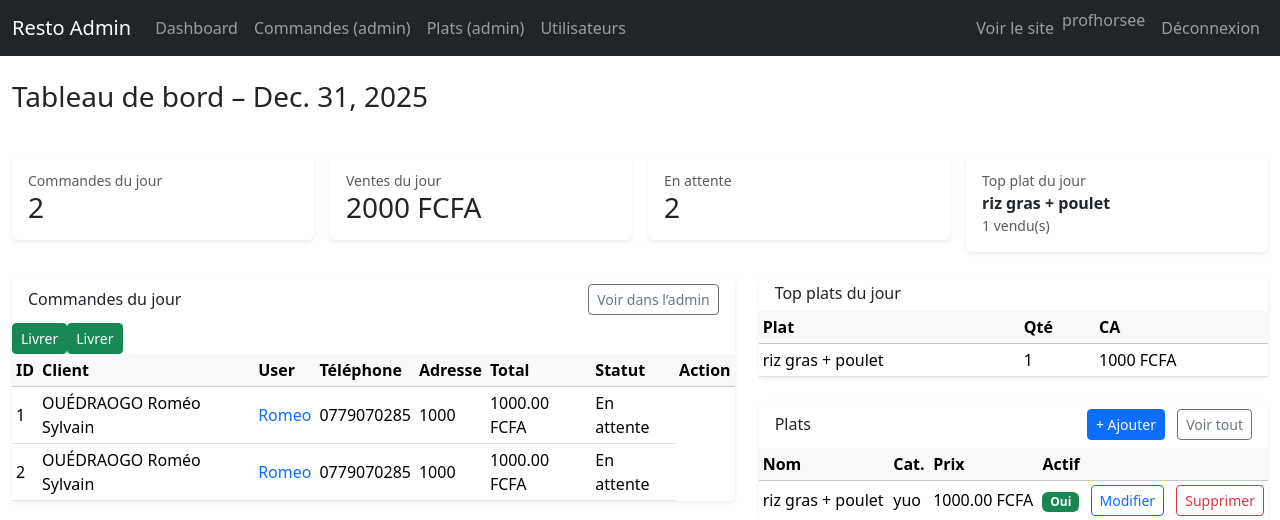
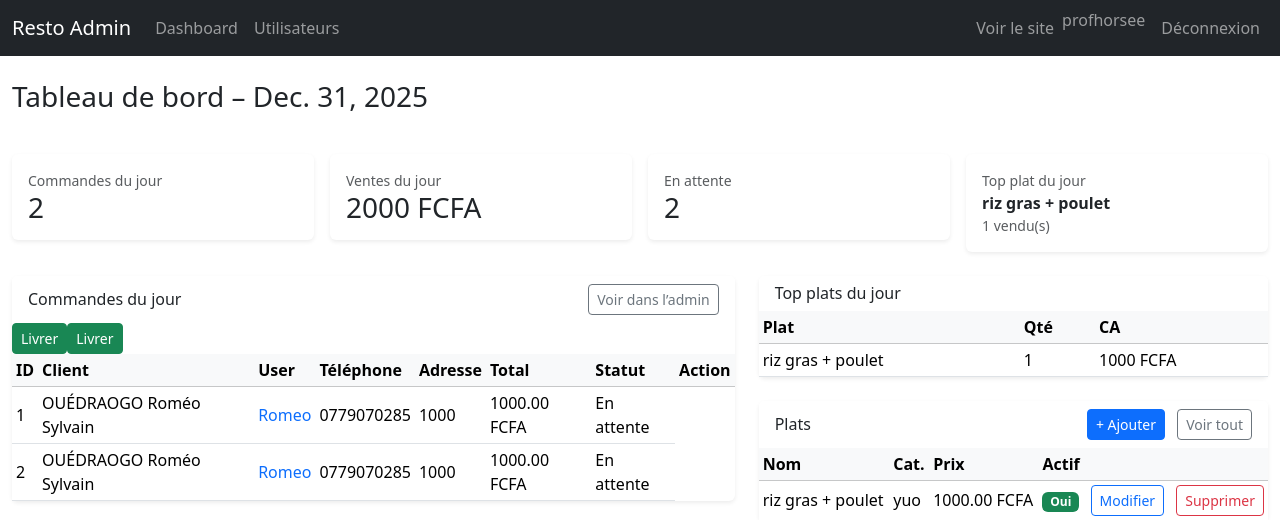
Before and after one commit to romeosyl08-png/resto, a Django app: page /staff/dashboard/ in a window 1280 px wide. Shown: the top 520 px of the page. Run offline with Django 5.2, Linux system fonts and the light colour scheme; a user stored in the database is signed in; data comes from the database, SQL or seed files in the repository.

Commit message:
Remove admin links for orders and meals

```diff
--- a/resto/staff/templates/admin/base_admin.html
+++ b/resto/staff/templates/admin/base_admin.html
@@ -47,12 +47,6 @@
           <a class="nav-link" href="{% url 'staff:admin_dashboard' %}">Dashboard</a>
         </li>
         <li class="nav-item">
-          <a class="nav-link" href="{% url 'shop_order_changelist' %}">Commandes (admin)</a>
-        </li>
-        <li class="nav-item">
-          <a class="nav-link" href="{% url 'shop_meal_changelist' %}">Plats (admin)</a>
-        </li>
-        <li class="nav-item">
           <a class="nav-link" href="{% url 'staff:admin_user_list' %}">Utilisateurs</a>
       </ul>
 
```
